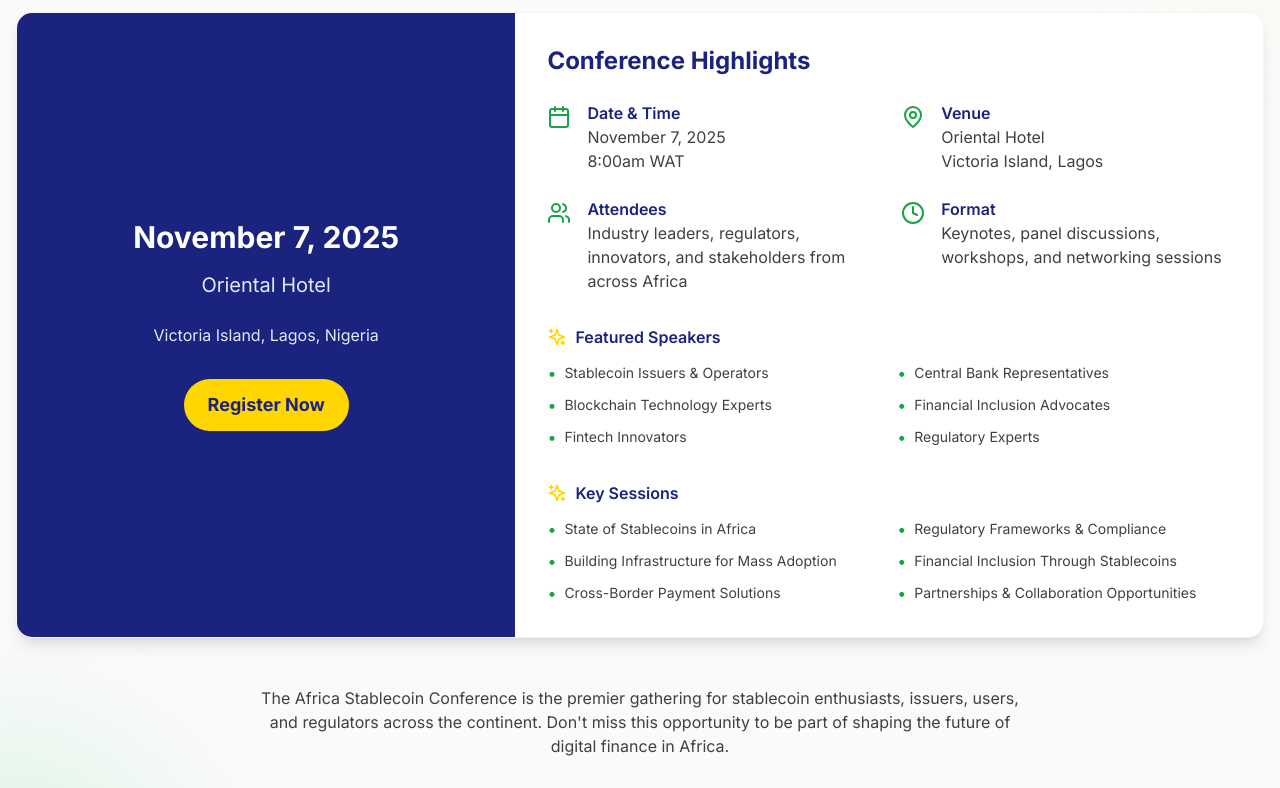
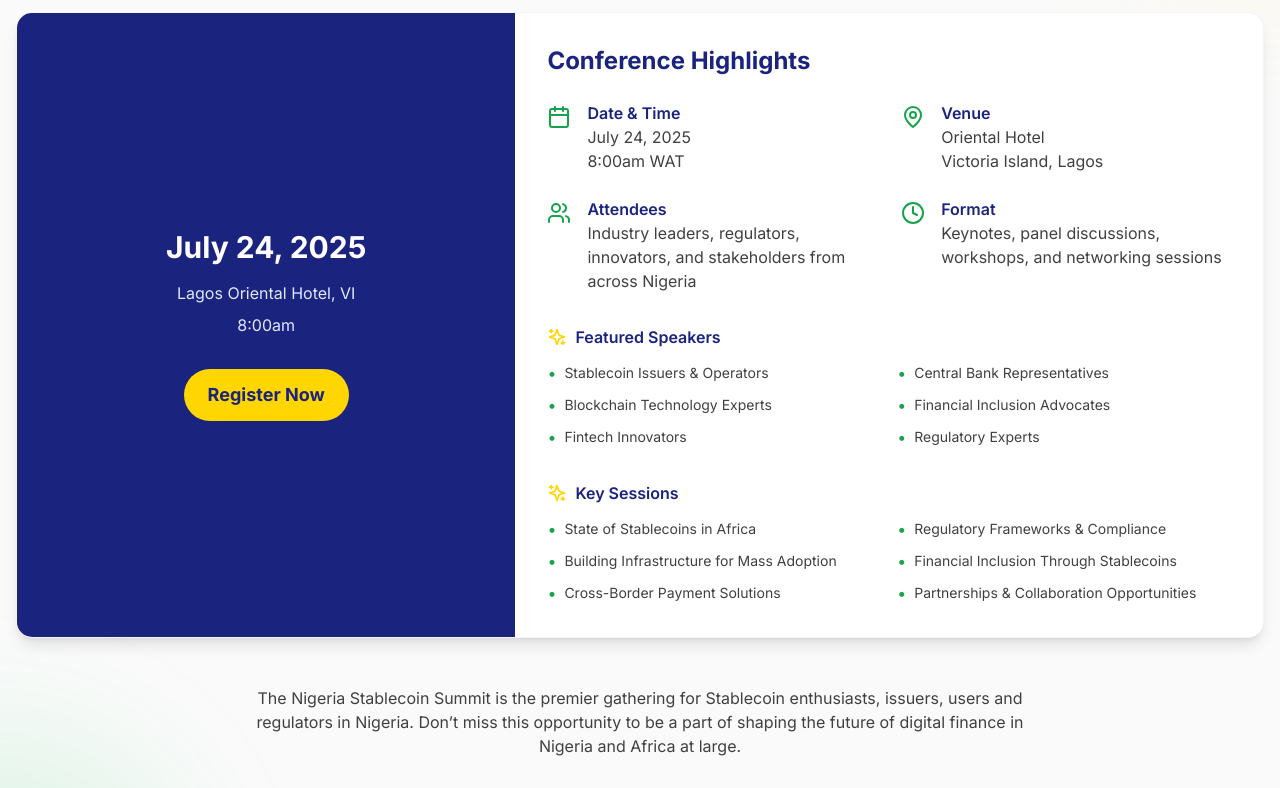
Before and after one commit to Flincap/landingpage, a React (Vite) app: page / in a window 1280 px wide. Shown: the part 4920-5708 px from the top of the page. Built offline with nearby package versions, Linux system fonts and the light colour scheme.

Commit message:
Update copy

```diff
--- a/index.html
+++ b/index.html
@@ -11,7 +11,7 @@
     <title>Africa Stablecoin Network | Conference 2025</title>
     <meta
       name="description"
-      content="Join the Africa Stablecoin Network Conference 2025 and be part of shaping the future of digital finance in Africa. November 7, 2025 in Lagos, Nigeria."
+      content="Join Africa's premier stablecoin conference and explore how digital currencies are reshaping finance across the continent. July 24, 2025, Lagos, Nigeria."
     />
     <link rel="preconnect" href="https://fonts.googleapis.com" />
     <link rel="preconnect" href="https://fonts.gstatic.com" crossorigin />
--- a/src/components/ConferenceSection.tsx
+++ b/src/components/ConferenceSection.tsx
@@ -31,7 +31,7 @@
 
       <div className="container mx-auto px-4 relative z-10">
         <SectionTitle
-          title="Africa Stablecoin Conference 2025"
+          title="Nigeria Stablecoin Summit"
           subtitle="Join Us In Lagos"
         />
 
@@ -41,14 +41,13 @@
             <div className="md:w-2/5 bg-blue-900 p-8 flex items-center justify-center">
               <div className="text-center">
                 <h3 className="text-white text-3xl font-bold mb-4">
-                  November 7, 2025
+                  July 24, 2025
                 </h3>
-                <p className="text-blue-100 text-xl mb-6">Oriental Hotel</p>
-                <p className="text-blue-100 mb-8">
-                  Victoria Island, Lagos, Nigeria
-                </p>
+
+                <p className="text-blue-100 mb-2">Lagos Oriental Hotel, VI</p>
+                <p className="text-blue-100 mb-8">8:00am</p>
                 <a
-                  href="https://tix.africa/afristablecoin/"
+                  href="https://tix.africa/discover/ngstablecoin/checkout?step=tickets"
                   className="inline-block bg-yellow-500 hover:bg-yellow-600 text-blue-900 px-6 py-3 rounded-full text-lg font-bold transition-colors"
                 >
                   Register Now
@@ -67,7 +66,7 @@
                   <Calendar className="text-green-600 h-6 w-6 mt-1 flex-shrink-0" />
                   <div className="ml-4">
                     <h4 className="font-semibold text-blue-900">Date & Time</h4>
-                    <p className="text-neutral-700">November 7, 2025</p>
+                    <p className="text-neutral-700">July 24, 2025</p>
                     <p className="text-neutral-700">8:00am WAT</p>
                   </div>
                 </div>
@@ -87,7 +86,7 @@
                     <h4 className="font-semibold text-blue-900">Attendees</h4>
                     <p className="text-neutral-700">
                       Industry leaders, regulators, innovators, and stakeholders
-                      from across Africa
+                      from across Nigeria
                     </p>
                   </div>
                 </div>
@@ -143,13 +142,13 @@
 
         <div className="mt-12 text-center">
           <p className="text-neutral-700 max-w-3xl mx-auto mb-8">
-            The Africa Stablecoin Conference is the premier gathering for
-            stablecoin enthusiasts, issuers, users, and regulators across the
-            continent. Don't miss this opportunity to be part of shaping the
-            future of digital finance in Africa.
+            The Nigeria Stablecoin Summit is the premier gathering for
+            Stablecoin enthusiasts, issuers, users and regulators in Nigeria.
+            Don’t miss this opportunity to be a part of shaping the future of
+            digital finance in Nigeria and Africa at large.
           </p>
           <a
-            href="https://tix.africa/afristablecoin/"
+            href="https://tix.africa/discover/ngstablecoin/checkout?step=tickets"
             className="inline-block bg-blue-900 hover:bg-blue-800 text-white px-8 py-3 rounded-full text-lg font-medium transition-colors"
           >
             Secure Your Spot
```
